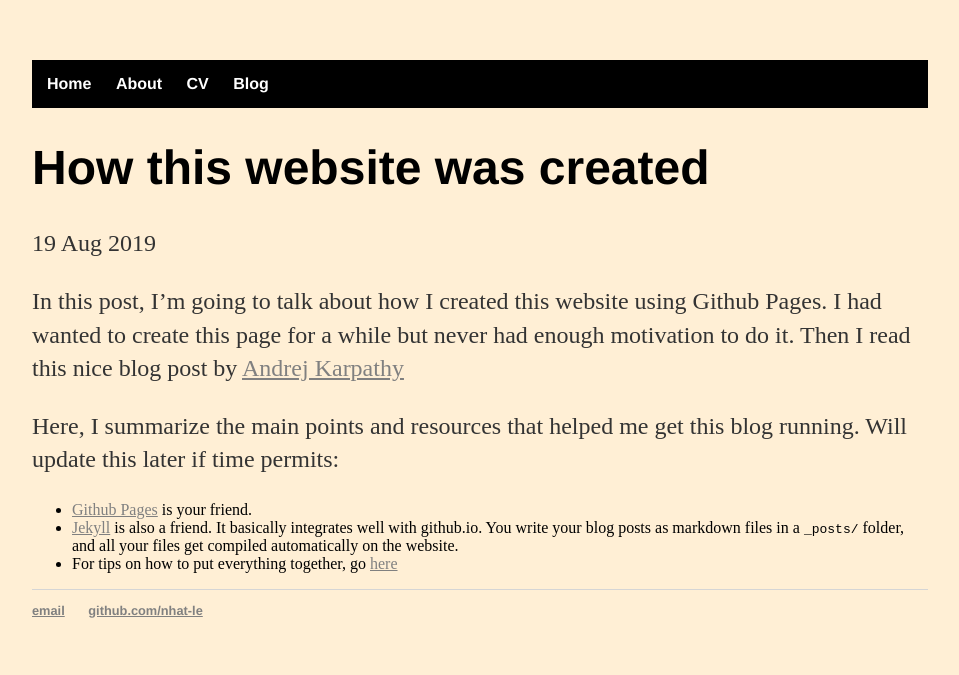
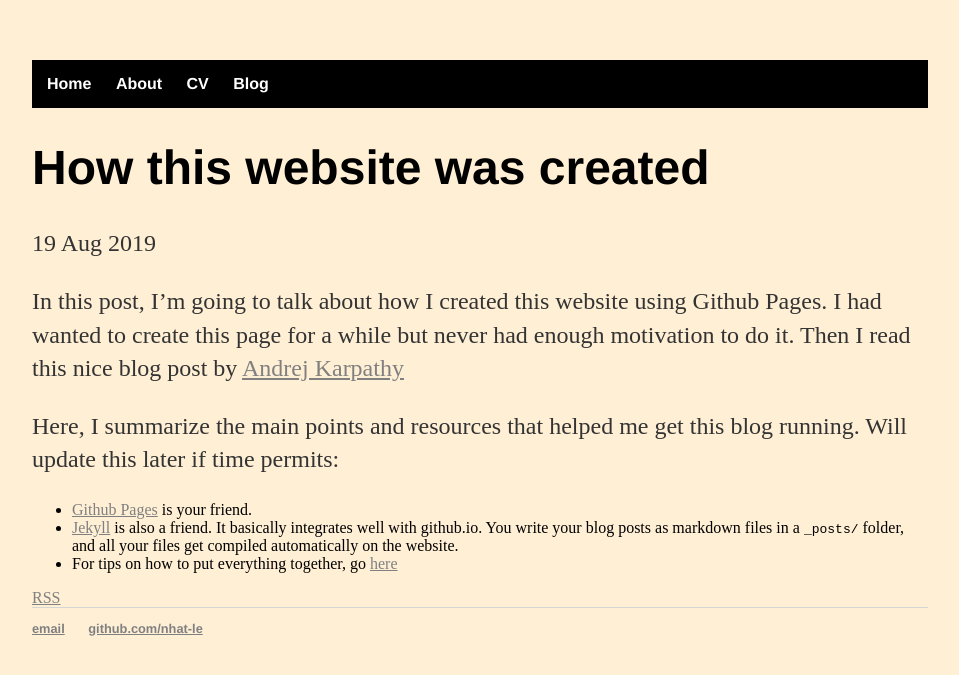
Before and after one commit to nhat-le/nhat-le.github.io, a Jekyll site: the page built from _posts/2019-08-19-nhat-le-site-launched.md, in a window 1280 px wide. Shown: the top 675 px of the page, without its empty margins (160-1119 px from the left). Built offline with Jekyll 4.4.1, drawn with Linux system fonts in a browser that asks for light colours.

Commit message:
Added links to RSS feeds

```diff
--- a/_layouts/default.html
+++ b/_layouts/default.html
@@ -4,7 +4,7 @@
 			<title>{{ page.title }}</title>
 			<!-- link to main stylesheet -->
 			<link rel="stylesheet" type="text/css" href="/css/main.css">
-		</head>
+                        <link rel="alternate" type="application/atom+xml" title="Nhat Le's blog" href="/feed.xml"></head>
 		<body>
 			<nav>
 	    		<ul>
--- a/_layouts/post.html
+++ b/_layouts/post.html
@@ -10,3 +10,5 @@
 <div class="post">
   {{ content }}
 </div>
+
+<a class="btn btn-rss" href="/feed.xml" target="_blank">RSS</a>
```
